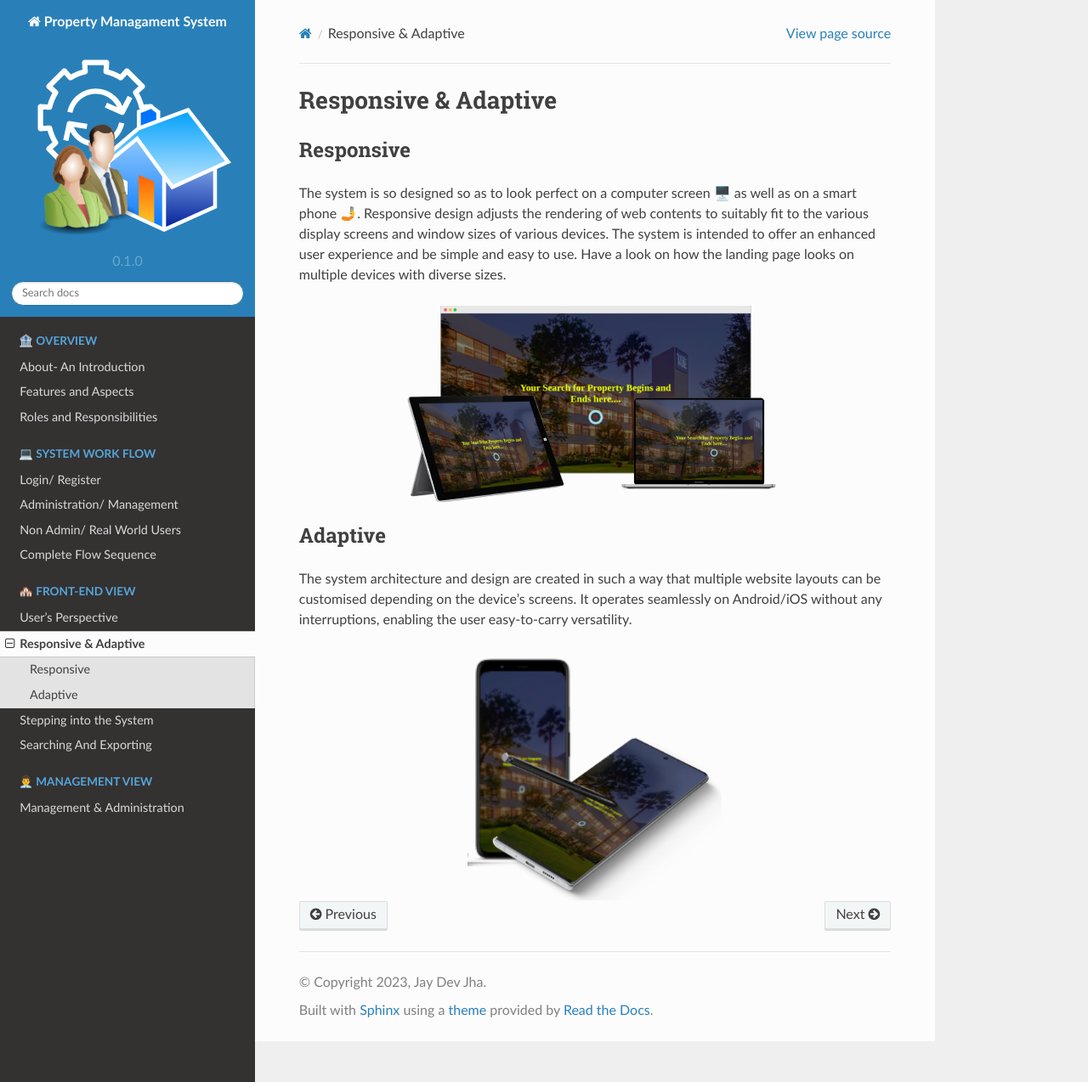
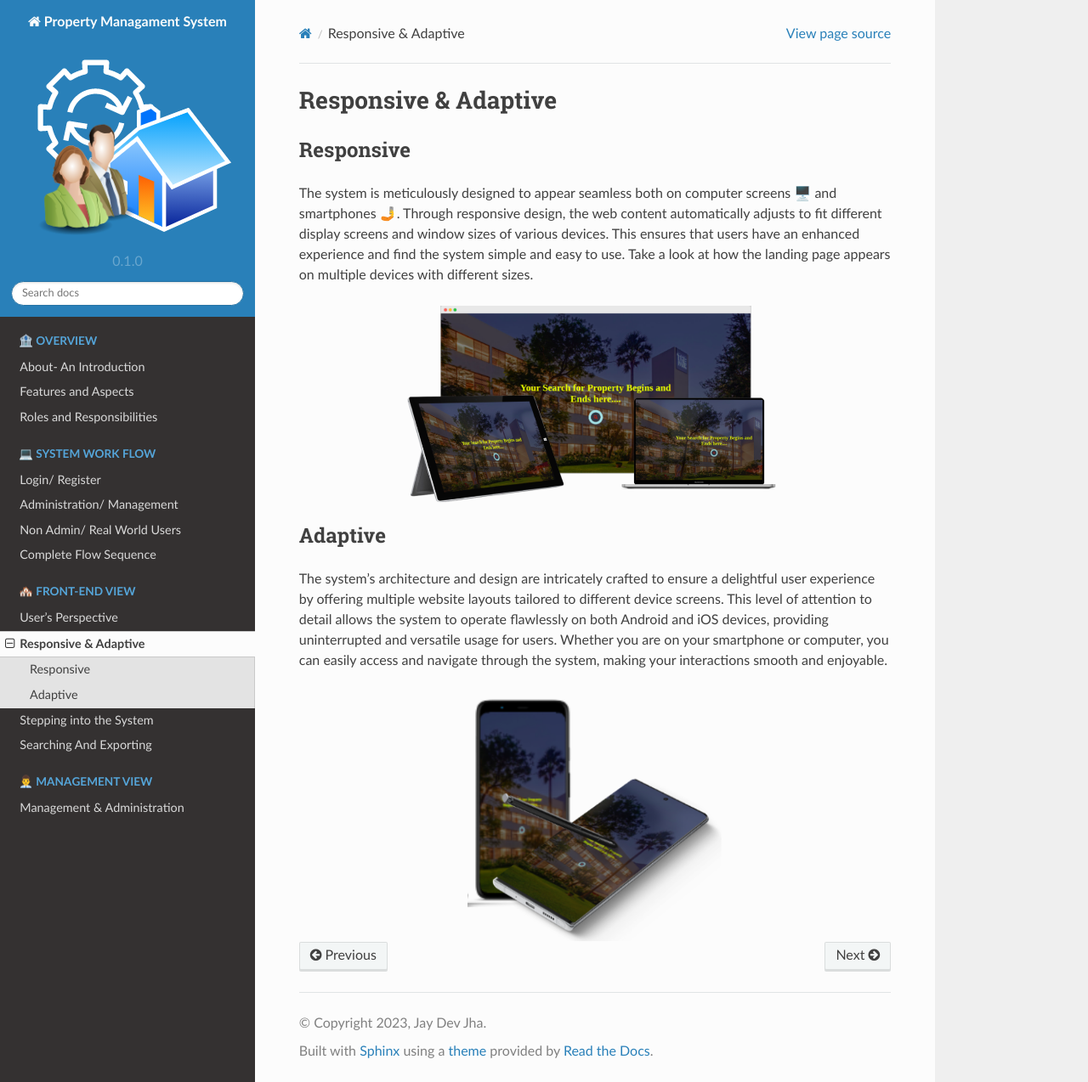
Before and after one commit to IIITM-Jay/Property-Management-System-Docs, a Sphinx documentation site: the page built from docs/source/responsive.rst, in a window 1280 px wide and 1274 px high. Shown: the whole window at 85% size. Built offline with Sphinx 7.4.7 and the Read the Docs theme 2.0.0, drawn with Linux system fonts in a browser that asks for light colours.

Commit message:
Update responsive.rst

```diff
--- a/docs/source/responsive.rst
+++ b/docs/source/responsive.rst
@@ -3,7 +3,7 @@ Responsive & Adaptive
 
 Responsive
 ------------
-The system is so designed so as to look perfect on a computer screen 🖥️ as well as on a smart phone 🤳. Responsive design adjusts the rendering of web contents to suitably fit to the various display screens and window sizes of various devices. The system is intended to offer an enhanced user experience and be simple and easy to use. Have a look on how the landing page looks on multiple devices with diverse sizes.
+The system is meticulously designed to appear seamless both on computer screens 🖥️ and smartphones 🤳. Through responsive design, the web content automatically adjusts to fit different display screens and window sizes of various devices. This ensures that users have an enhanced experience and find the system simple and easy to use. Take a look at how the landing page appears on multiple devices with different sizes.
 
 .. image:: _static/images/landingPages.png
    :align: center
@@ -12,7 +12,7 @@ The system is so designed so as to look perfect on a computer screen 🖥️ as
 
 Adaptive
 ---------------
-The system architecture and design are created in such a way that multiple website layouts can be customised depending on the device's screens. It operates seamlessly on Android/iOS without any interruptions, enabling the user easy-to-carry versatility.
+The system's architecture and design are intricately crafted to ensure a delightful user experience by offering multiple website layouts tailored to different device screens. This level of attention to detail allows the system to operate flawlessly on both Android and iOS devices, providing uninterrupted and versatile usage for users. Whether you are on your smartphone or computer, you can easily access and navigate through the system, making your interactions smooth and enjoyable.
 
 
 .. image:: _static/images/adaptive.png
```
